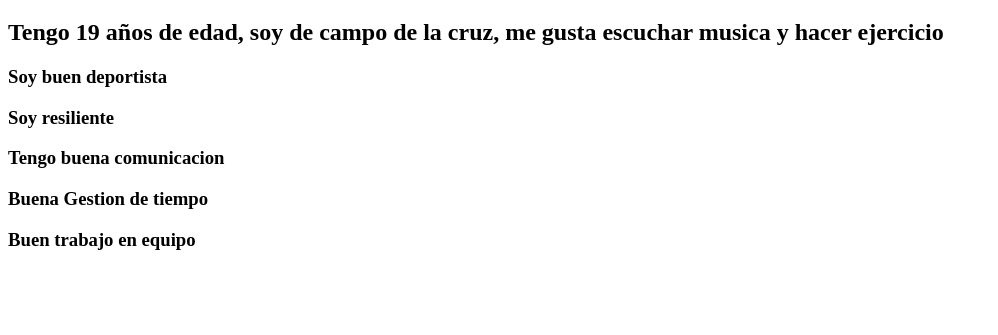
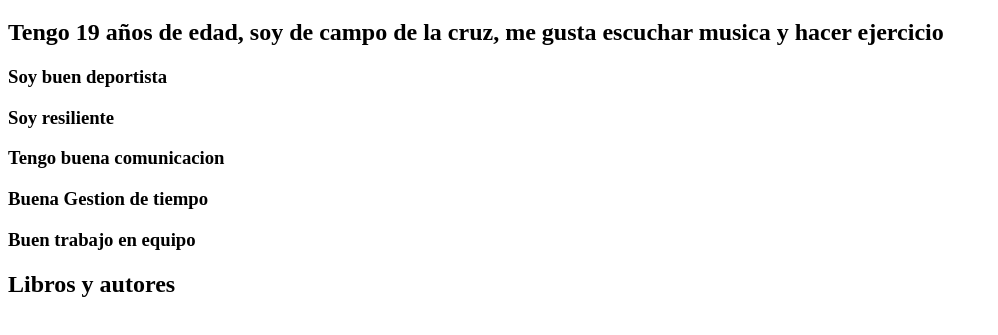
Before and after one commit to Edmilson-Reales-Valencia/Portafolio_Personal, a plain HTML site: page index.html in a window 1280 px wide. Shown: the part 61-396 px from the top of the page, without its empty margins (0-998 px from the left). Drawn offline with Linux system fonts and the light colour scheme.

Commit message:
Libros y autores

```diff
--- a/index.html
+++ b/index.html
@@ -13,5 +13,6 @@
     <h3>Tengo buena comunicacion</h3>
     <h3>Buena Gestion de tiempo</h3>
     <h3>Buen trabajo en equipo</h3>
+    <h2>Libros y autores</h2>
 </body>
 </html>
```
